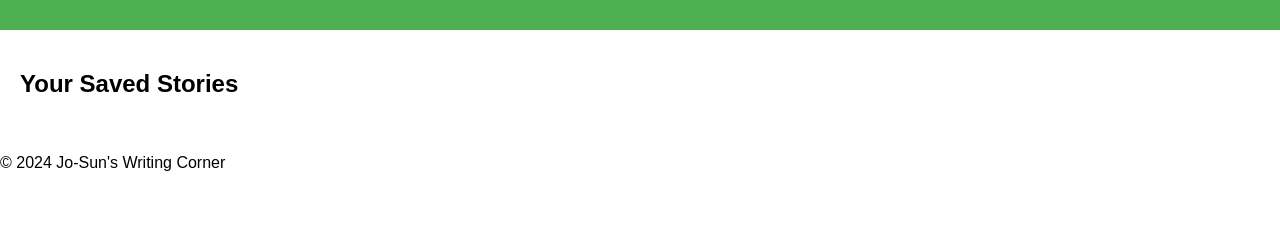
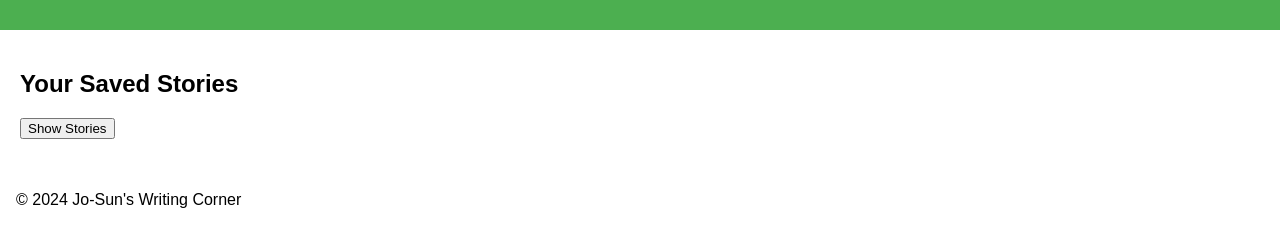
Before and after one commit to JoLuminous/typeresswriting, a plain HTML site: page browse.html in a window 1280 px wide. Shown: the part 116-362 px from the top of the page. Drawn offline with Linux system fonts and the light colour scheme.

Commit message:
Update browse.html

```diff
--- a/browse.html
+++ b/browse.html
@@ -21,13 +21,14 @@
     <main>
         <section id="stories-list">
             <h2>Your Saved Stories</h2>
+            <button onclick="startdisplay()">Show Stories</button>
             <ul id="story-list">
                 <!-- Saved stories will be dynamically loaded here -->
             </ul>
         </section>
     </main>
     <footer>
-        <p>&copy; 2024 Jo-Sun's Writing Corner</p>
+        <p style="padding-left: 16px;">&copy; 2024 Jo-Sun's Writing Corner</p>
     </footer>
     <script src="scripts.js"></script>
 </body>
```
